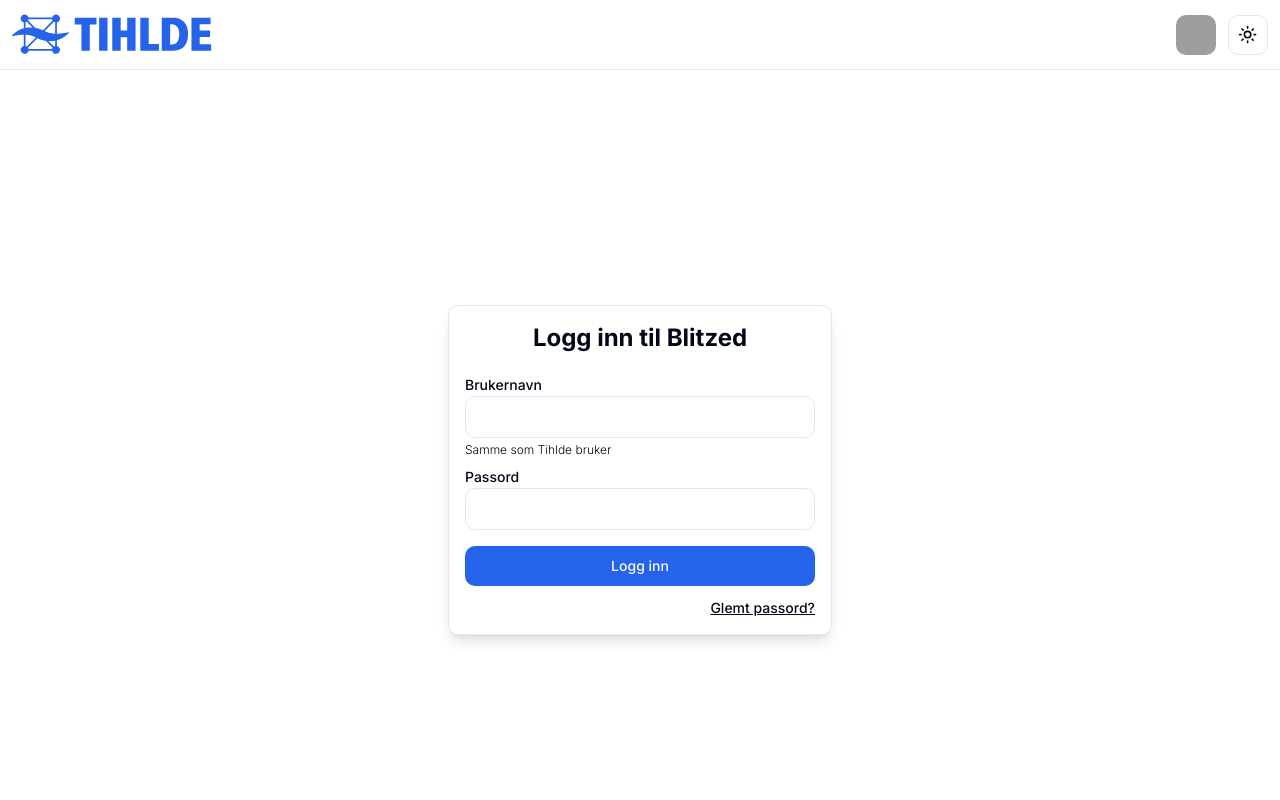
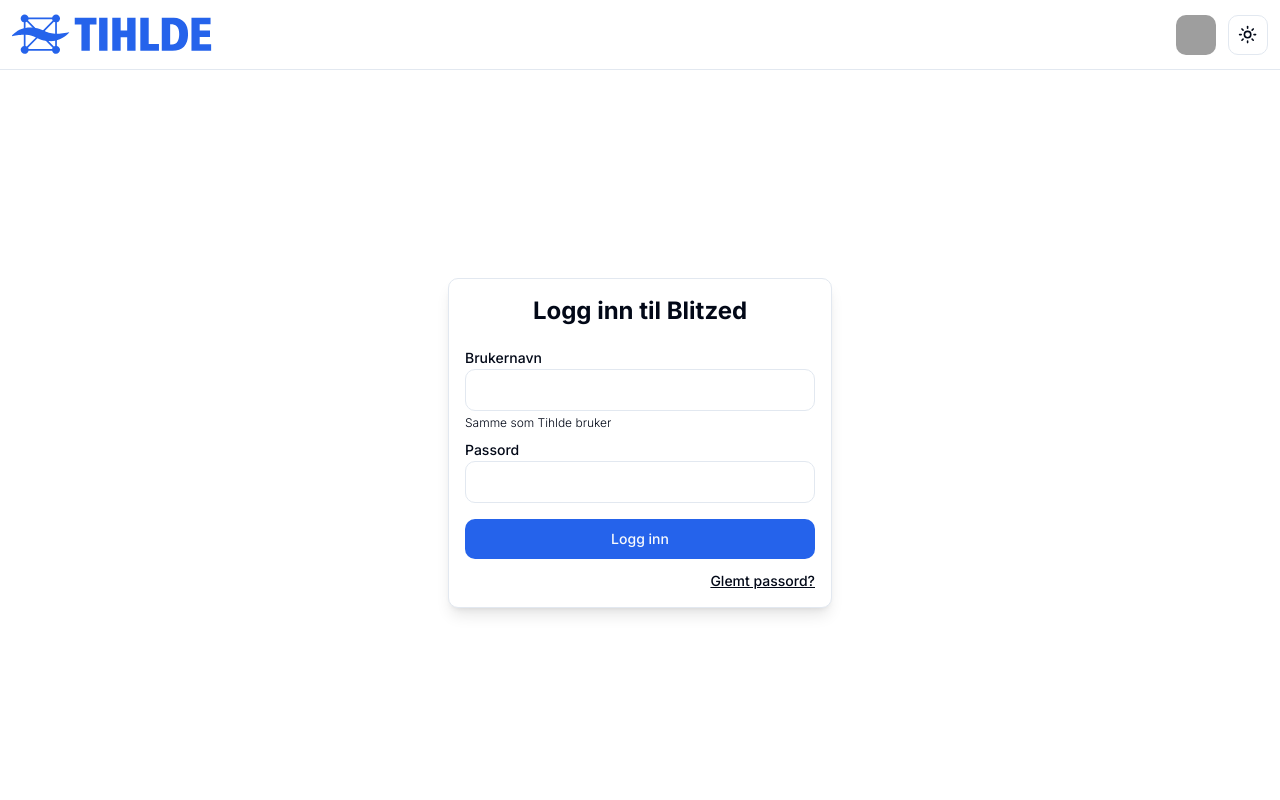
Before and after one commit to TIHLDE/Blitzed, a Next.js app: page /user/auth/login in a window 1280 px wide. Shown: the top 800 px of the page. Built offline with nearby package versions, Linux system fonts and the light colour scheme; no server answers; grey boxes are pictures that could not be loaded.

Commit message:
Adjusted login card margin

```diff
--- a/app/components/user/login.tsx
+++ b/app/components/user/login.tsx
@@ -47,7 +47,7 @@ export default function Login() {
   };
 
   return (
-    <div className="flex justify-center items-center h-screen w-full">
+    <div className="flex justify-center items-center my-52 w-full">
       <div className="w-full max-w-sm p-4 border rounded-md bg-white shadow-lg">
         <h2 className={'text-center text-2xl font-bold mb-6'}>
           Logg inn til Blitzed
```
